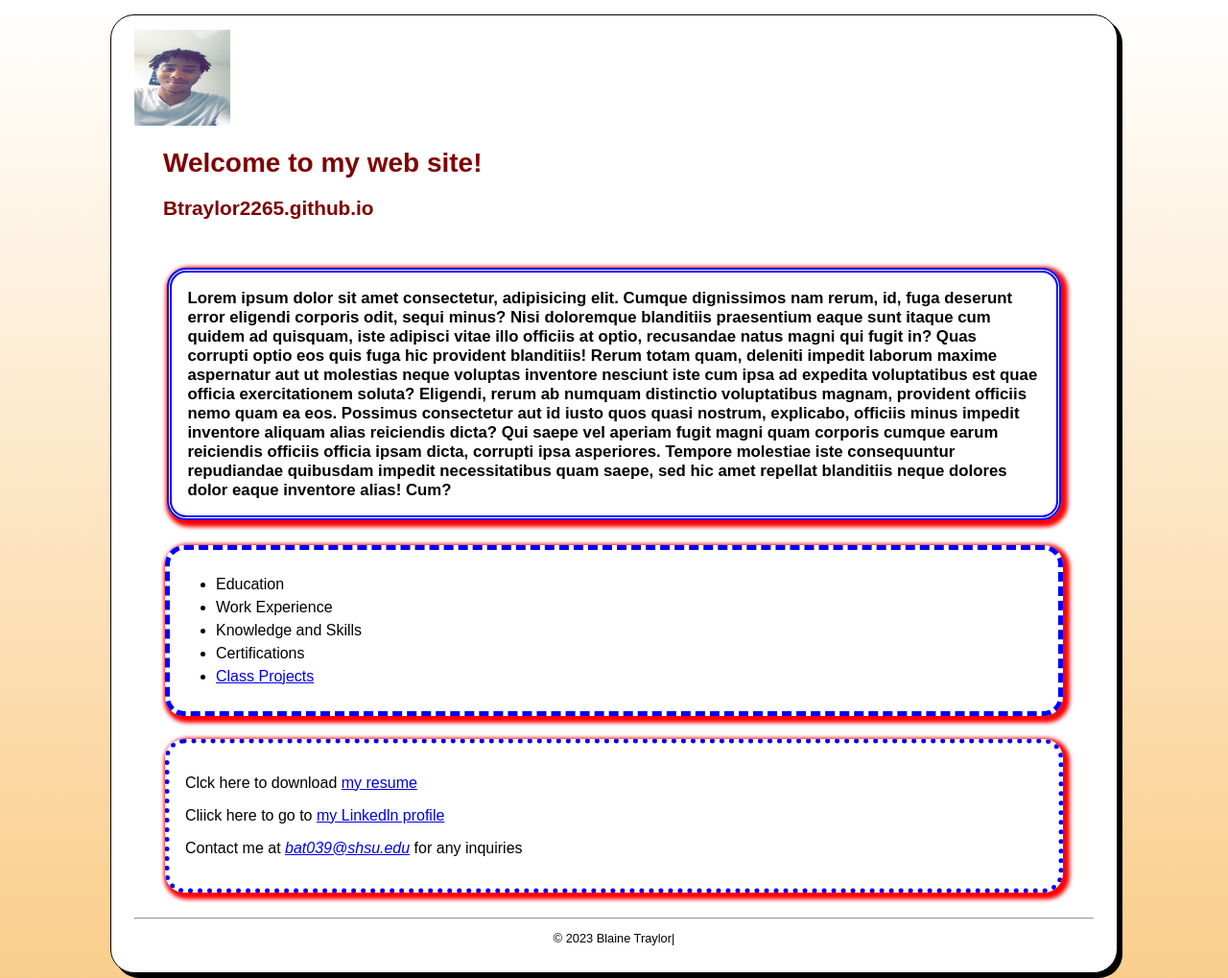
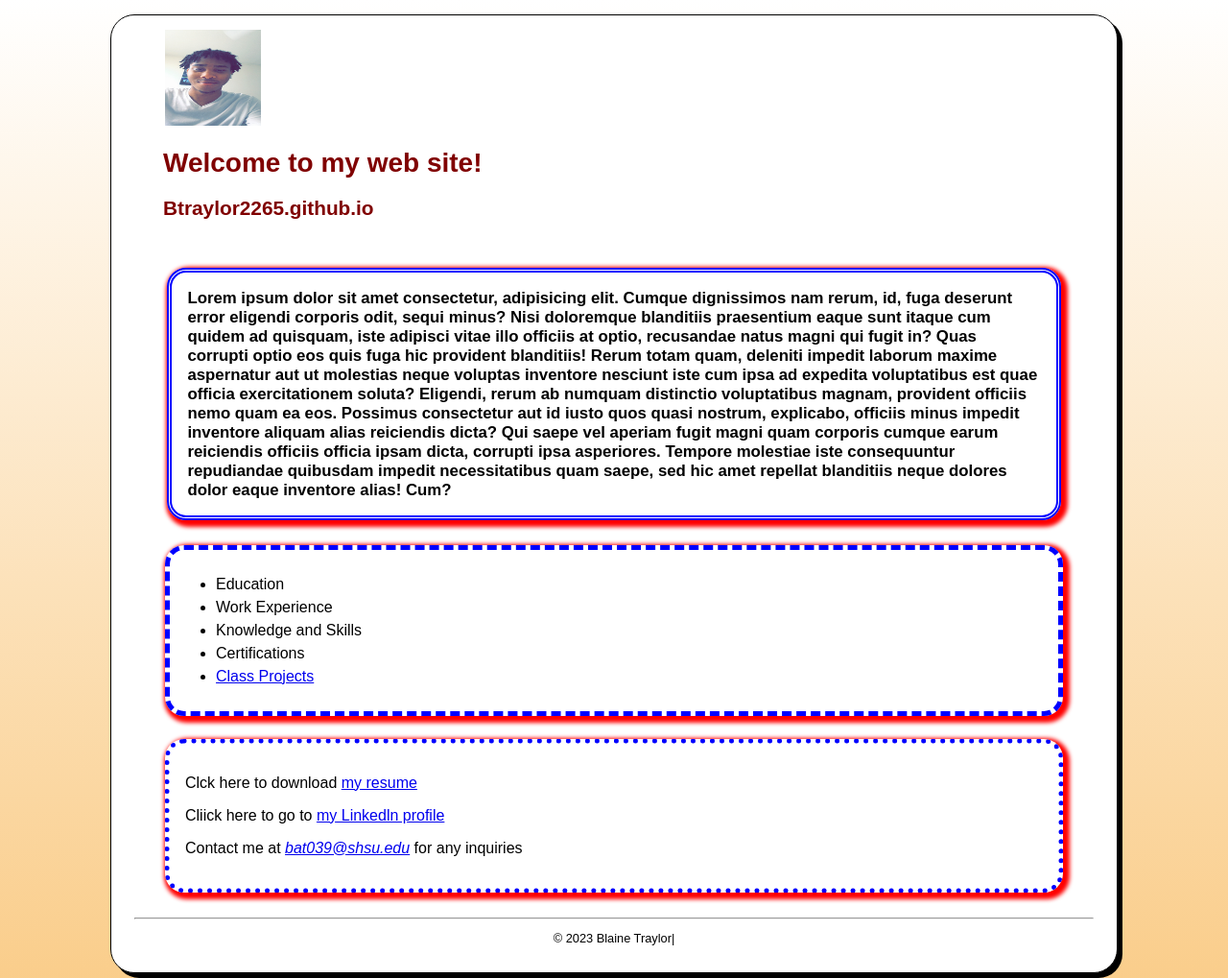
Before and after one commit to BTraylor2265/Btraylor2265.github.io, a plain HTML site: page index.html in a window 1280 px wide. Shown: the whole page at 96% size. Drawn offline with Linux system fonts and the light colour scheme.

Commit message:
Update styles.css

```diff
--- a/styles.css
+++ b/styles.css
@@ -41,7 +41,7 @@ header h2 {
 
 header img {
 
-    margin-left: auto;
+    margin-left: 2em;
 }
 
 .shadow {
```
